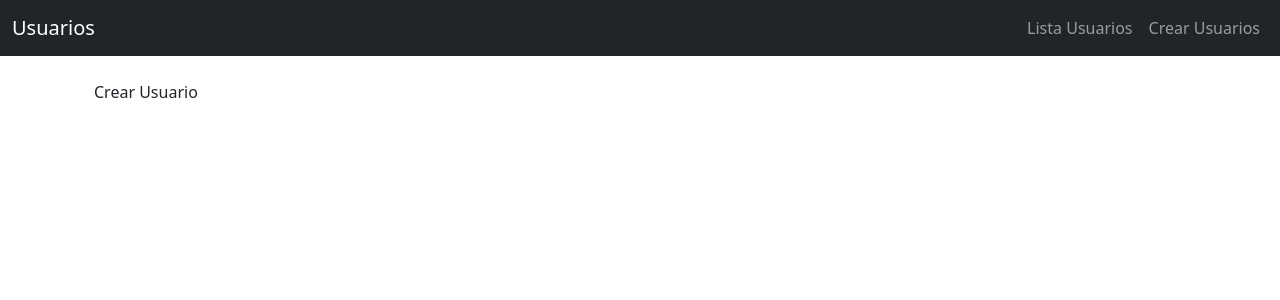
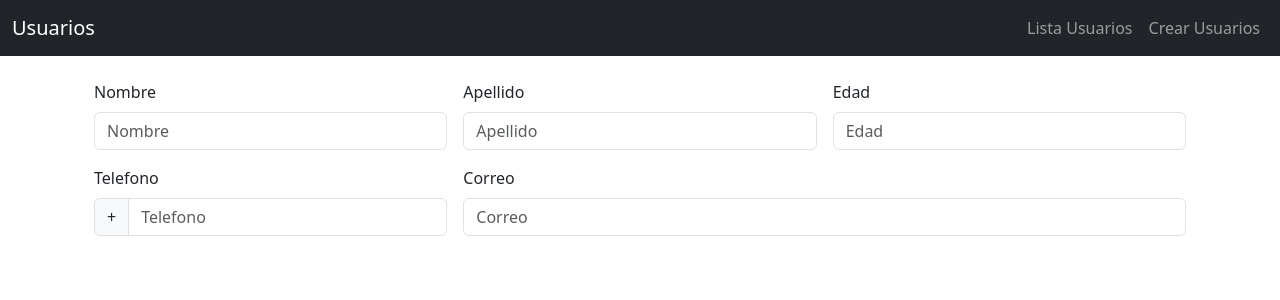
Before and after one commit to maxiar0s/Gestion_de_Usuarios_Fullstack_MERN, a React (Create React App) app in the folder frontend/: page /edit/1 in a window 1280 px wide. Shown: the top 300 px of the page. Built offline with nearby package versions, Linux system fonts and the light colour scheme.

Commit message:
Formulario

```diff
--- a/frontend/src/components/CrearUsuarios.js
+++ b/frontend/src/components/CrearUsuarios.js
@@ -1,7 +1,88 @@
 import React from "react";
+const CrearUsuarios = () => {
+  return (
+    <form className="row g-3">
+      <div className="col-md-4">
+        <label className="form-label">Nombre</label>
+        <input
+          type="text"
+          className="form-control"
+          placeholder="Nombre"
+          required
+        />
+      </div>
+      <div className="col-md-4">
+        <label className="form-label">Apellido</label>
+        <input
+          type="text"
+          className="form-control"
+          placeholder="Apellido"
+          required
+        />
+      </div>
+      <div className="col-md-4">
+        <label className="form-label">Edad</label>
+        <input
+          type="number"
+          className="form-control"
+          placeholder="Edad"
+          required
+        />
+      </div>
+      <div class="col-md-4">
+        <label class="form-label">Telefono</label>
+        <div class="input-group">
+          <span class="input-group-text" id="inputGroupPrepend3">
+            +
+          </span>
+          <input
+            type="number"
+            class="form-control"
+            placeholder="Telefono"
+            required
+          />
+        </div>
+      </div>
 
-const CrearUsuarios = () => {
-  return <div>Crear Usuario</div>;
+      <div className="col-md-4 flex-grow-1">
+        <label className="form-label">Correo</label>
+        <input
+          type="text"
+          className="form-control"
+          placeholder="Correo"
+          required
+        />
+      </div>
+    </form>
+    /*<div className="col-md-6 offset-md-3">
+      <div className="card card-body">
+        <div className="col mb-3">
+          <input
+            type="text"
+            className="form-control"
+            placeholder="Nombre"
+            required
+          />
+        </div>
+        <div className="col mb-3">
+          <input
+            type="text"
+            className="form-control"
+            placeholder="Apellido"
+            required
+          />
+          <div className="col mb-3">
+            <input
+              type="text"
+              className="form-control"
+              placeholder="Edad"
+              required
+            />
+          </div>
+        </div>
+      </div>
+    </div>*/
+  );
 };
 
 export default CrearUsuarios;
```
